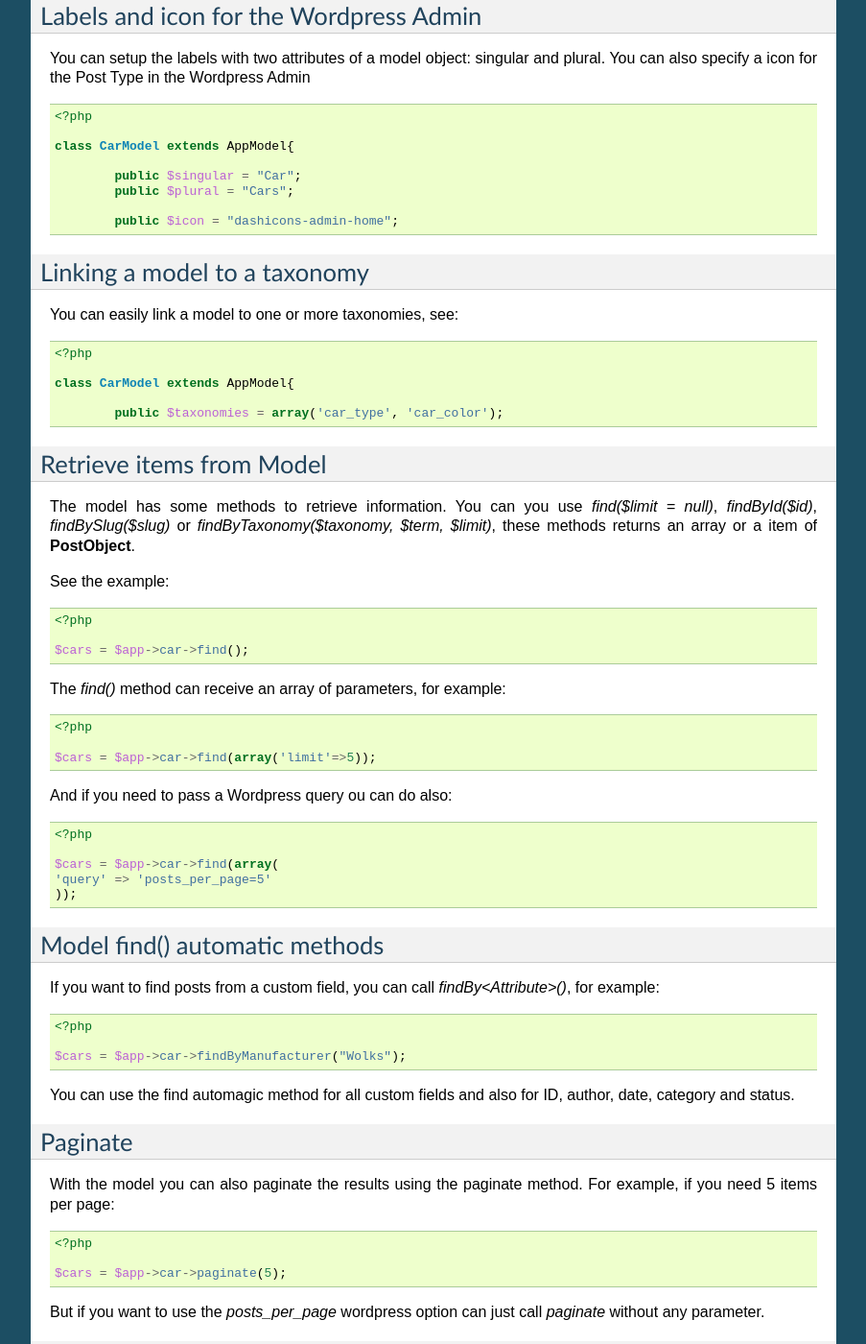
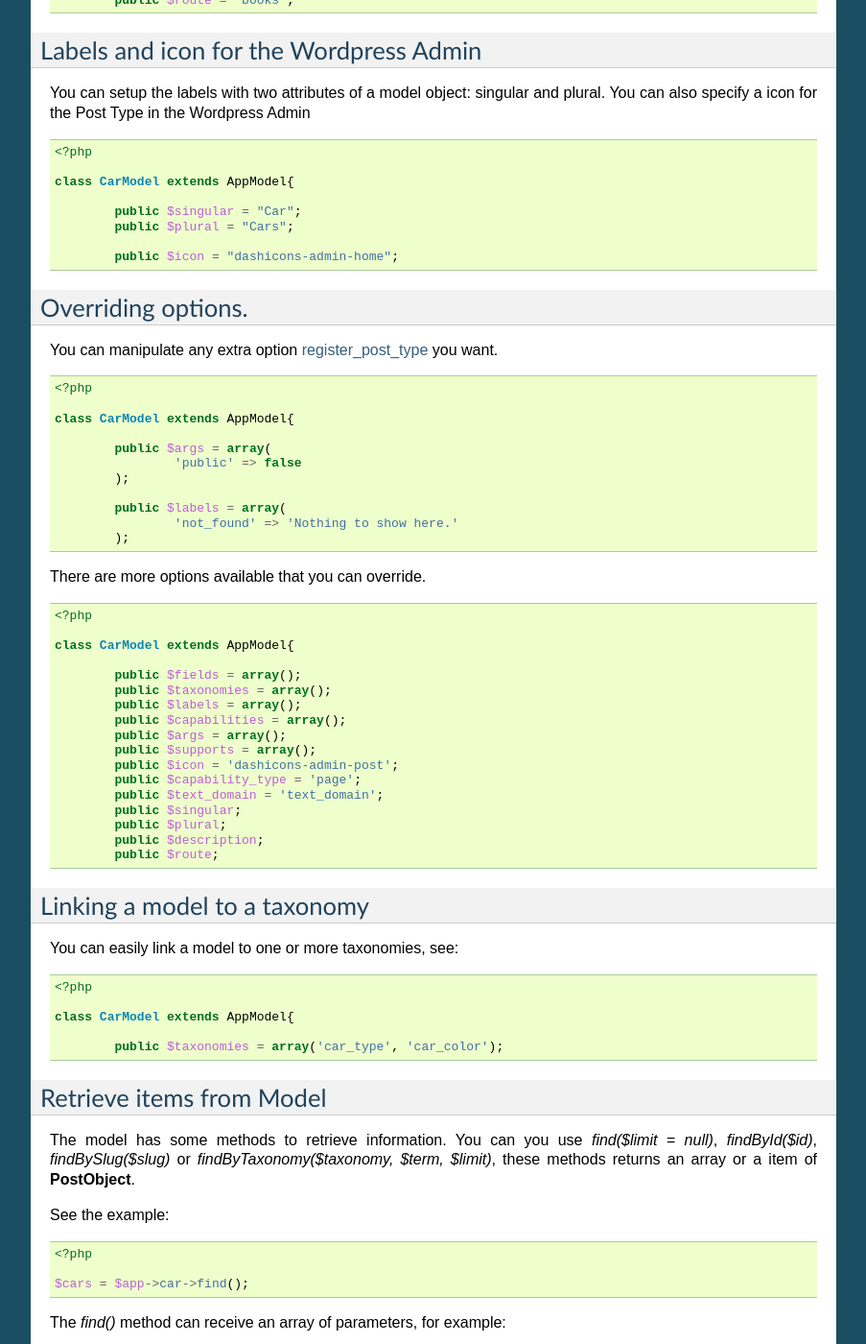
Before and after one commit to vinicius73/docs-1, a Sphinx documentation site: the page built from source/models.rst, in a window 1280 px wide and 1400 px high, scrolled down 2165 px. Shown: the whole window at 96% size, without its empty margins (198-1101 px from the left). Built offline with Sphinx 7.4.7, drawn with Linux system fonts in a browser that asks for light colours; some of the changed text lies outside the part shown.

Commit message:
New features documented.
models
theme
theme options

```diff
--- a/source/index.rst
+++ b/source/index.rst
@@ -14,4 +14,5 @@
    models
    helpers
    configuration
-   option
+   theme
+   theme_options
--- a/source/models.rst
+++ b/source/models.rst
@@ -80,6 +80,8 @@
 - image
 - file
 
+All fields and settings available in https://github.com/rilwis/meta-box#supported-fields
+
 
 Multiple custom fields
 ^^^^^^^^^^^^^^^^^^^^^^
@@ -145,6 +147,47 @@
   		public $plural = "Cars";
 
   		public $icon = "dashicons-admin-home";
+
+Overriding options.
+^^^^^^^^^^^^^^^^^^^
+
+You can manipulate any extra option register_post_type_ you want.
+
+.. code-block:: php
+
+	<?php
+
+	class CarModel extends AppModel{
+
+		public $args = array(
+			'public' => false
+		);
+
+		public $labels = array(
+			'not_found' => 'Nothing to show here.'
+		);
+
+There are more options available that you can override.
+
+.. code-block:: php
+
+	<?php
+
+	class CarModel extends AppModel{
+
+		public $fields = array();
+		public $taxonomies = array();
+		public $labels = array();
+		public $capabilities = array();
+		public $args = array();
+		public $supports = array();
+		public $icon = 'dashicons-admin-post';
+		public $capability_type = 'page';
+		public $text_domain = 'text_domain';
+		public $singular;
+		public $plural;
+		public $description;
+		public $route;
 
 
 Linking a model to a taxonomy
@@ -272,3 +315,5 @@
 	        public 'large' => string 'http://wp/wordpress/wp-content/uploads/2014/05/1399205647180.png' (length=64)
 
 As you can see the custom fields `manufacturer` and `photo` can be accessed by simple doing `$post->manufacturer`.
+
+.. _register_post_type: http://codex.wordpress.org/Function_Reference/register_post_type#Arguments
```
Also changed, not shown: source/option.rst (deleted, +0 -35 lines), source/theme-options.rst (added, +90 -0 lines), source/theme.rst (added, +73 -0 lines), source/theme_options.rst (added, +90 -0 lines).
